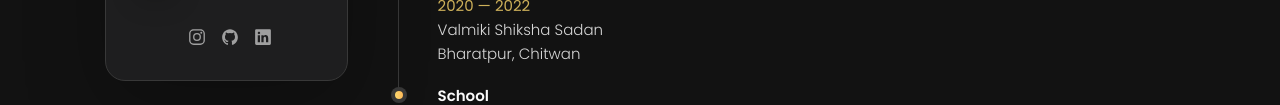
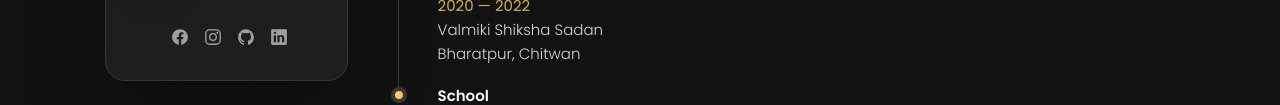
Before and after one commit to adhikariaashish/portfolio, a plain HTML site: page index.html in a window 1280 px wide. Shown: the part 695-800 px from the top of the page. Drawn offline with nearby package versions, Linux system fonts and the light colour scheme.

Commit message:
Uncomment social media link for Facebook in index.html

```diff
--- a/index.html
+++ b/index.html
@@ -61,11 +61,11 @@
         </ul>
         <div class="separator"></div>
         <ul class="social-list">
-          <!-- <li class="social-item">
+          <li class="social-item">
             <a href="https://www.facebook.com/aashish.adhikari.5832" class="social-link">
               <ion-icon name="logo-facebook"></ion-icon>
             </a>
-          </li> -->
+          </li>
           <li class="social-item">
             <a href="https://www.instagram.com/aashish.adhikari10/" class="social-link">
               <ion-icon name="logo-instagram"></ion-icon>
```
